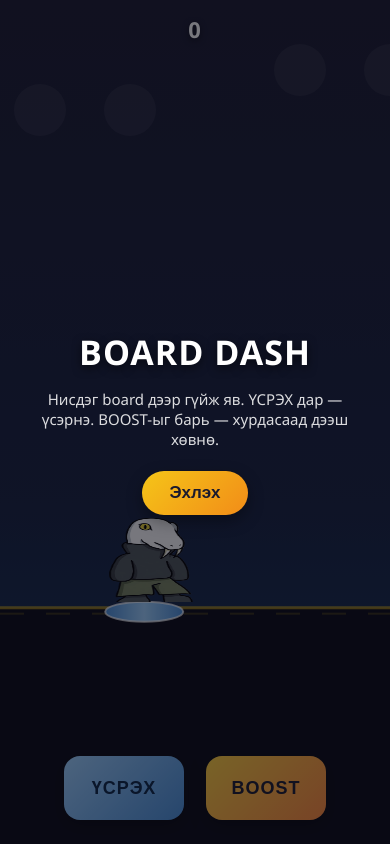
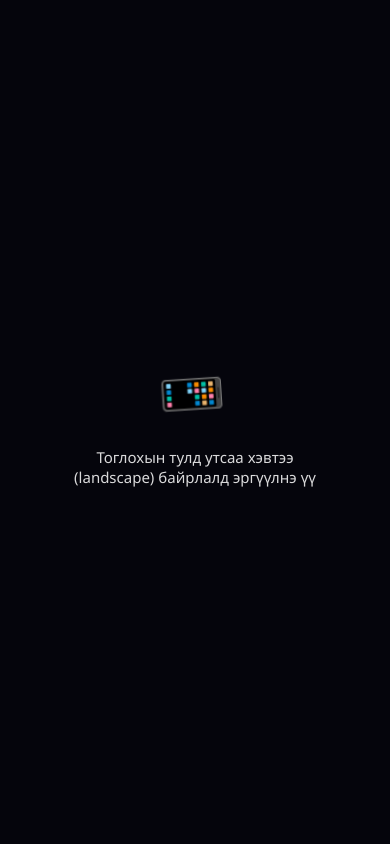
Before and after one commit to beformonez/Snake-Surfers, a plain HTML site: page index.html in a window 390 px wide. Drawn offline with Linux system fonts and the light colour scheme.

Commit message:
Update index.html

```diff
--- a/index.html
+++ b/index.html
@@ -2,31 +2,38 @@
 <html lang="mn">
 <head>
 <meta charset="UTF-8">
+<meta name="viewport" content="width=device-width, initial-scale=1, maximum-scale=1, user-scalable=no, viewport-fit=cover">
 <title>Board Dash</title>
 <style>
   html, body {
     margin: 0; padding: 0; overflow: hidden;
-    background: linear-gradient(180deg, #1a1a2e 0%, #16213e 60%, #0f3460 100%);
+    background: #000;
     font-family: 'Segoe UI', sans-serif;
     height: 100%;
     touch-action: manipulation;
     -webkit-user-select: none;
     user-select: none;
+    overscroll-behavior: none;
   }
-  #wrap { position: relative; width: 100vw; height: 100vh; }
+  #wrap {
+    position: relative;
+    width: 100vw;
+    height: 100vh;
+    background: linear-gradient(180deg, #1a1a2e 0%, #16213e 60%, #0f3460 100%);
+  }
   canvas { display: block; width: 100%; height: 100%; }
   #hud {
-    position: absolute; top: 14px; left: 0; right: 0;
-    text-align: center; color: #fff; font-size: 22px; font-weight: 700;
+    position: absolute; top: 10px; left: 0; right: 0;
+    text-align: center; color: #fff; font-size: 20px; font-weight: 700;
     text-shadow: 0 2px 6px rgba(0,0,0,0.6); pointer-events: none; letter-spacing: 1px;
   }
   #controls {
-    position: absolute; bottom: 24px; left: 0; right: 0;
-    display: flex; justify-content: center; gap: 22px; pointer-events: none;
+    position: absolute; bottom: 16px; left: 0; right: 0;
+    display: flex; justify-content: center; gap: 20px; pointer-events: none;
   }
   .ctrl-btn {
-    pointer-events: auto; width: 120px; height: 64px; border-radius: 16px;
-    border: none; font-size: 18px; font-weight: 800; letter-spacing: 1px;
+    pointer-events: auto; width: 108px; height: 56px; border-radius: 14px;
+    border: none; font-size: 16px; font-weight: 800; letter-spacing: 1px;
     box-shadow: 0 6px 16px rgba(0,0,0,0.4); -webkit-tap-highlight-color: transparent;
   }
   #jumpBtn { background: linear-gradient(135deg,#9fd3ff,#4a90d9); color: #0b2545; }
@@ -35,16 +42,37 @@
   #overlay {
     position: absolute; inset: 0; display: flex; flex-direction: column;
     align-items: center; justify-content: center; color: #fff;
-    background: rgba(10,10,20,0.55); text-align: center; gap: 14px;
+    background: rgba(10,10,20,0.7); text-align: center; gap: 14px;
+    z-index: 20;
   }
-  #overlay h1 { margin: 0; font-size: 34px; letter-spacing: 1px; text-shadow: 0 3px 10px rgba(0,0,0,0.6); }
-  #overlay p { margin: 0; opacity: 0.85; font-size: 15px; max-width: 320px; }
+  #overlay h1 { margin: 0; font-size: 30px; letter-spacing: 1px; text-shadow: 0 3px 10px rgba(0,0,0,0.6); }
+  #overlay p { margin: 0; opacity: 0.85; font-size: 14px; max-width: 300px; }
   #overlay button.startBtn {
     margin-top: 8px; padding: 12px 28px; font-size: 17px; font-weight: 700;
     border: none; border-radius: 30px; background: linear-gradient(135deg,#f5c518,#f28c18);
     color: #1a1a2e; cursor: pointer; box-shadow: 0 6px 16px rgba(0,0,0,0.35);
   }
   #overlay button.startBtn:active { transform: scale(0.96); }
+  #rotateOverlay {
+    position: fixed; inset: 0; z-index: 999;
+    background: #05050c;
+    display: none;
+    flex-direction: column;
+    align-items: center;
+    justify-content: center;
+    color: #fff;
+    text-align: center;
+    gap: 16px;
+  }
+  #rotateOverlay .icon {
+    font-size: 54px;
+    animation: rotatePulse 1.4s ease-in-out infinite;
+  }
+  #rotateOverlay p { max-width: 260px; opacity: 0.85; font-size: 15px; margin: 0; }
+  @keyframes rotatePulse {
+    0%, 100% { transform: rotate(0deg); }
+    50% { transform: rotate(90deg); }
+  }
   .hidden { display: none !important; }
 </style>
 </head>
@@ -62,7 +90,12 @@
     <button id="startBtn" class="startBtn">Эхлэх</button>
   </div>
 </div>
+<div id="rotateOverlay">
+  <div class="icon">📱</div>
+  <p>Тоглохын тулд утсаа хэвтээ (landscape) байрлалд эргүүлнэ үү</p>
+</div>
 <script>
+const wrap = document.getElementById('wrap');
 const canvas = document.getElementById('c');
 const ctx = canvas.getContext('2d');
 const hud = document.getElementById('hud');
@@ -72,6 +105,30 @@ const jumpBtn = document.getElementById('jumpBtn');
 const boostBtn = document.getElementById('boostBtn');
 const overlayTitle = overlay.querySelector('h1');
 const overlayText = overlay.querySelector('p');
+const rotateOverlay = document.getElementById('rotateOverlay');
+
+// --- orientation gate: block play in portrait, prompt to rotate ---
+function checkOrientation() {
+  const isPortrait = window.innerHeight > window.innerWidth;
+  rotateOverlay.style.display = isPortrait ? 'flex' : 'none';
+}
+window.addEventListener('resize', checkOrientation);
+window.addEventListener('orientationchange', checkOrientation);
+checkOrientation();
+
+// --- fullscreen + landscape lock, triggered by user gesture ---
+async function goFullscreenLandscape() {
+  try {
+    const el = document.documentElement;
+    if (el.requestFullscreen) await el.requestFullscreen();
+    else if (el.webkitRequestFullscreen) await el.webkitRequestFullscreen();
+  } catch (e) { /* fullscreen may be denied, ignore */ }
+  try {
+    if (screen.orientation && screen.orientation.lock) {
+      await screen.orientation.lock('landscape');
+    }
+  } catch (e) { /* not supported (e.g. iOS Safari) - user rotates manually */ }
+}
 
 function resize() {
   canvas.width = window.innerWidth * devicePixelRatio;
@@ -86,6 +143,11 @@ resize();
 // --- sprite image: put "sprite.png" in the SAME folder as this html file ---
 const sprite = new Image();
 sprite.src = "sprite.png";
+// natural aspect ratio of the sprite (portrait image, taller than wide)
+let spriteAR = 465 / 867; // width / height, fallback until image loads
+sprite.addEventListener('load', () => {
+  spriteAR = sprite.naturalWidth / sprite.naturalHeight;
+});
 
 const GROUND_Y_RATIO = 0.72;
 let W = window.innerWidth, H = window.innerHeight;
@@ -97,14 +159,15 @@ const BASE_SPEED = 420;
 const BOOST_SPEED = 760;
 const BOOST_LIFT = -600;
 const BOARD_W = 78, BOARD_H = 20;
-const PLAYER_SIZE = 84;
+const PLAYER_H = 84;                 // fixed height, width derived from sprite's real aspect ratio
+function playerW() { return PLAYER_H * spriteAR; }
 
 let player, world, obstacles, particles, score, best = 0, speed, running, gameOver, holdStart, boosting, groundY;
 let spawnTimer = 0, nextSpawnGap = 900;
 
 function resetGame() {
   groundY = H * GROUND_Y_RATIO;
-  player = { x: W * 0.28, y: groundY - PLAYER_SIZE, vy: 0, onGround: true, rot: 0 };
+  player = { x: W * 0.28, y: groundY - PLAYER_H, vy: 0, onGround: true, rot: 0 };
   world = { dist: 0 };
   obstacles = [];
   particles = [];
@@ -134,7 +197,7 @@ function doJump() {
   if (player.onGround) {
     player.vy = JUMP_VELOCITY;
     player.onGround = false;
-    spawnBurst(player.x + PLAYER_SIZE*0.3, player.y + PLAYER_SIZE, 10);
+    spawnBurst(player.x + playerW()*0.3, player.y + PLAYER_H, 10);
   }
 }
 
@@ -184,6 +247,7 @@ window.addEventListener('keyup', (e) => {
 });
 
 startBtn.addEventListener('click', () => {
+  goFullscreenLandscape();
   showStart(false);
   resetGame();
   running = true;
@@ -235,10 +299,10 @@ function update(dt, now) {
   }
   player.y += player.vy * dt;
 
-  if (player.y + PLAYER_SIZE >= groundY) {
-    player.y = groundY - PLAYER_SIZE;
+  if (player.y + PLAYER_H >= groundY) {
+    player.y = groundY - PLAYER_H;
     if (!player.onGround && player.vy > 200) {
-      spawnBurst(player.x + PLAYER_SIZE*0.3, groundY, 8);
+      spawnBurst(player.x + playerW()*0.3, groundY, 8);
     }
     player.vy = 0;
     player.onGround = true;
@@ -261,8 +325,9 @@ function update(dt, now) {
   for (const o of obstacles) { o.x -= speed * dt; }
   obstacles = obstacles.filter(o => o.x + o.w > -20);
 
-  const pLeft = player.x + 14, pRight = player.x + PLAYER_SIZE - 14;
-  const pBottom = player.y + PLAYER_SIZE - 6;
+  const pw = playerW();
+  const pLeft = player.x + pw*0.17, pRight = player.x + pw - pw*0.17;
+  const pBottom = player.y + PLAYER_H - 6;
   for (const o of obstacles) {
     const oTop = groundY - o.h;
     if (pRight > o.x && pLeft < o.x + o.w && pBottom > oTop) {
@@ -286,7 +351,7 @@ function update(dt, now) {
 
   if (boosting && Math.random() < 0.6) {
     particles.push({
-      x: player.x - 4, y: player.y + PLAYER_SIZE - 6,
+      x: player.x - 4, y: player.y + PLAYER_H - 6,
       vx: -speed*0.4 - Math.random()*60, vy: (Math.random()-0.5)*60,
       life: 0.25, t: 0, c: Math.random()<0.5 ? '#ff8a3d' : '#ffd23f'
     });
@@ -300,7 +365,7 @@ function drawBackgroundParallax() {
   for (let i=0;i<6;i++) {
     const x = (W - ((t*0.05 + i*260) % (W+300)));
     ctx.beginPath();
-    ctx.arc(x, 70 + (i%3)*40, 26, 0, Math.PI*2);
+    ctx.arc(x, 60 + (i%3)*30, 22, 0, Math.PI*2);
     ctx.fill();
   }
   ctx.restore();
@@ -377,8 +442,9 @@ function drawParticles() {
 }
 
 function drawBoard() {
-  const bx = player.x - 4;
-  const by = player.y + PLAYER_SIZE - 6;
+  const pw = playerW();
+  const bx = player.x + pw/2 - BOARD_W/2;
+  const by = player.y + PLAYER_H - 8;
   ctx.save();
   ctx.translate(bx + BOARD_W/2, by + BOARD_H/2);
   ctx.rotate(player.rot * 0.6);
@@ -403,14 +469,16 @@ function drawBoard() {
 }
 
 function drawPlayer() {
+  const pw = playerW();
   ctx.save();
-  ctx.translate(player.x + PLAYER_SIZE/2, player.y + PLAYER_SIZE/2 - 6);
+  ctx.translate(player.x + pw/2, player.y + PLAYER_H/2 - 6);
   ctx.rotate(player.rot);
   if (sprite.complete && sprite.naturalWidth > 0) {
-    ctx.drawImage(sprite, -PLAYER_SIZE/2, -PLAYER_SIZE/2, PLAYER_SIZE, PLAYER_SIZE);
+    // draw with the sprite's true aspect ratio so it never looks squished/stretched
+    ctx.drawImage(sprite, -pw/2, -PLAYER_H/2, pw, PLAYER_H);
   } else {
     ctx.fillStyle = '#444';
-    ctx.fillRect(-PLAYER_SIZE/2, -PLAYER_SIZE/2, PLAYER_SIZE, PLAYER_SIZE);
+    ctx.fillRect(-pw/2, -PLAYER_H/2, pw, PLAYER_H);
   }
   ctx.restore();
 }
```
